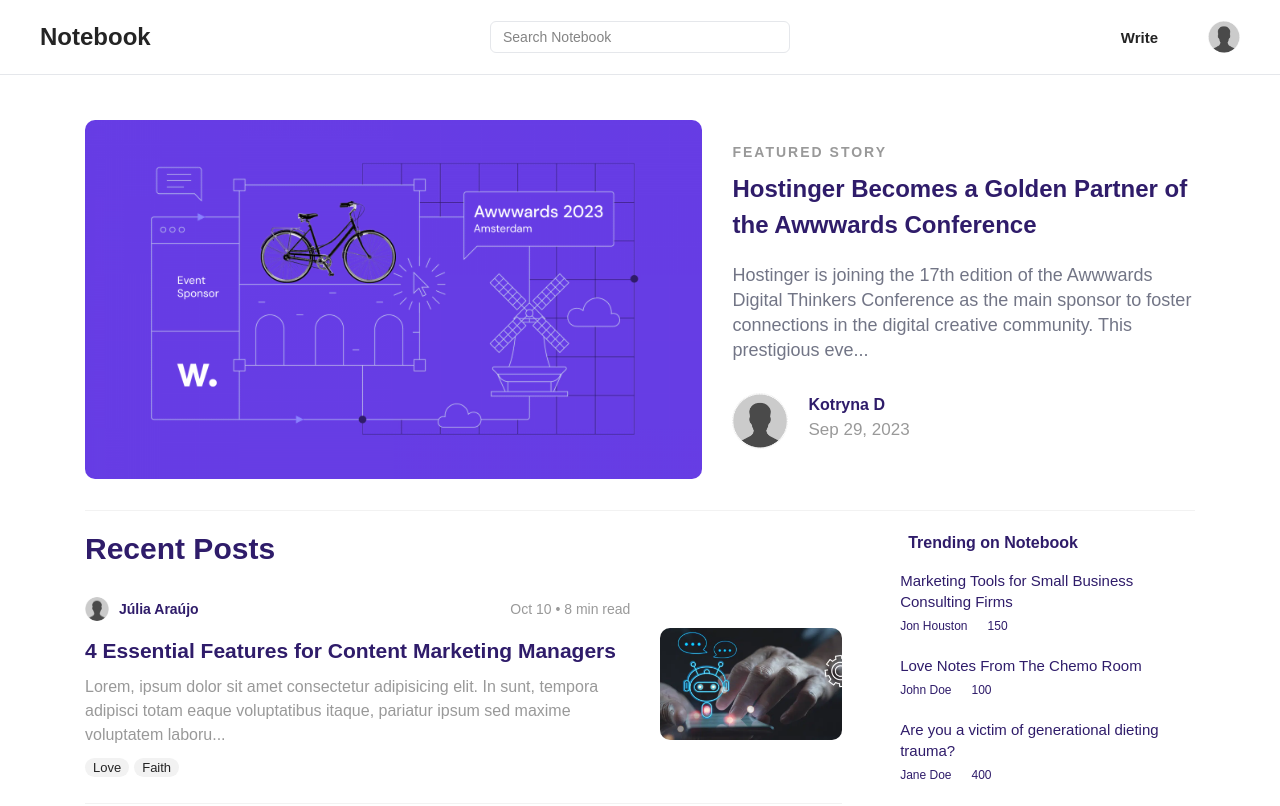
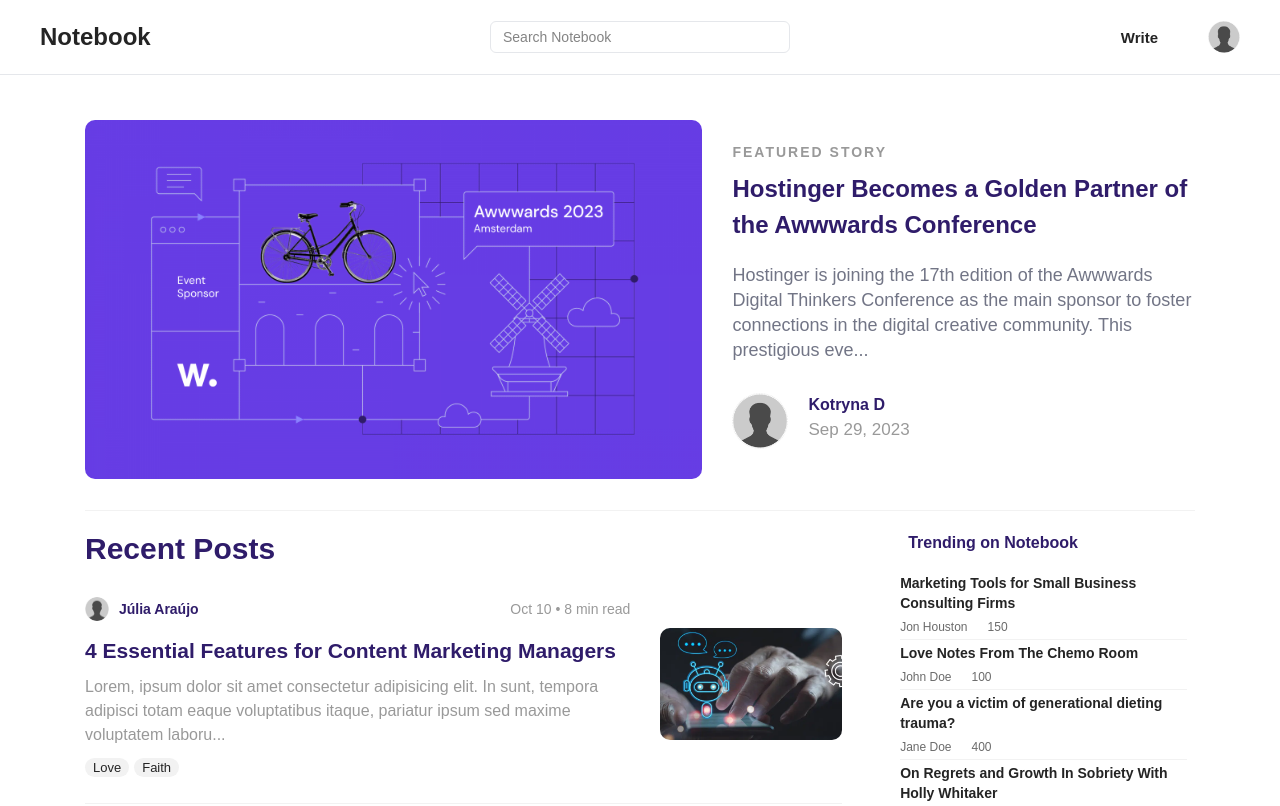
Before and after one commit to Wolleys/notebook, a Next.js app: page / in a window 1280 px wide. Shown: the top 806 px of the page. Built offline with nearby package versions, Linux system fonts and the light colour scheme; a web font is replaced by a local one.

Commit message:
Update mostPopular component color scheme

```diff
--- a/app/globals.css
+++ b/app/globals.css
@@ -106,6 +106,14 @@
   --sideBarTitle-dark: #e2e8f0;
   --sideBarTitle-light: #2f1c6a;
   --sideBarTitle: var(--sideBarTitle-light);
+  /* sidebar post title */
+  --sideBarPostTitle-dark: #ffffff;
+  --sideBarPostTitle-light: #242424;
+  --sideBarPostTitle: var(--sideBarPostTitle-light);
+  /* sidebar post details */
+  --sideBarPostDetails-dark: #7e869a;
+  --sideBarPostDetails-light: #6b6b6b;
+  --sideBarPostDetails: var(--sideBarPostDetails-light);
 }
 
 [data-theme="dark"] {
@@ -135,6 +143,8 @@
   --postBorder: var(--postBorder-dark);
   --sideBarFooter: var(--sideBarFooter-dark);
   --sideBarTitle: var(--sideBarTitle-dark);
+  --sideBarPostTitle: var(--sideBarPostTitle-dark);
+  --sideBarPostDetails: var(--sideBarPostDetails-dark);
 }
 
 * {
--- a/components/mostPopular/mostpopular.module.css
+++ b/components/mostPopular/mostpopular.module.css
@@ -1,5 +1,4 @@
 .container {
-  height: 200px;
   display: flex;
   margin-bottom: 16px;
   flex-direction: column;
@@ -21,9 +20,9 @@
 .textContainer {
   gap: 5px;
   display: flex;
-  margin-bottom: 20px;
+  padding: 3px 0;
   flex-direction: column;
-  /* background-color: red; */
+  border-bottom: 1px solid var(--postBorder);
 }
 
 .category {
@@ -37,22 +36,21 @@
 }
 
 .postTitle {
-  font-size: 15px;
-  font-weight: 300;
-  line-height: 21px;
-  color: var(--postHeader);
+  font-size: 14px;
+  font-weight: 700;
+  line-height: 20px;
+  color: var(--sideBarPostTitle);
 }
 
 .details {
   gap: 20px;
   display: flex;
   align-items: center;
-  color: var(--featuredAuthorName);
+  color: var(--sideBarPostDetails);
 }
 
 .username {
   font-size: 12px;
-  color: var(--featuredAuthorName);
 }
 
 .DetailIcon {
```
